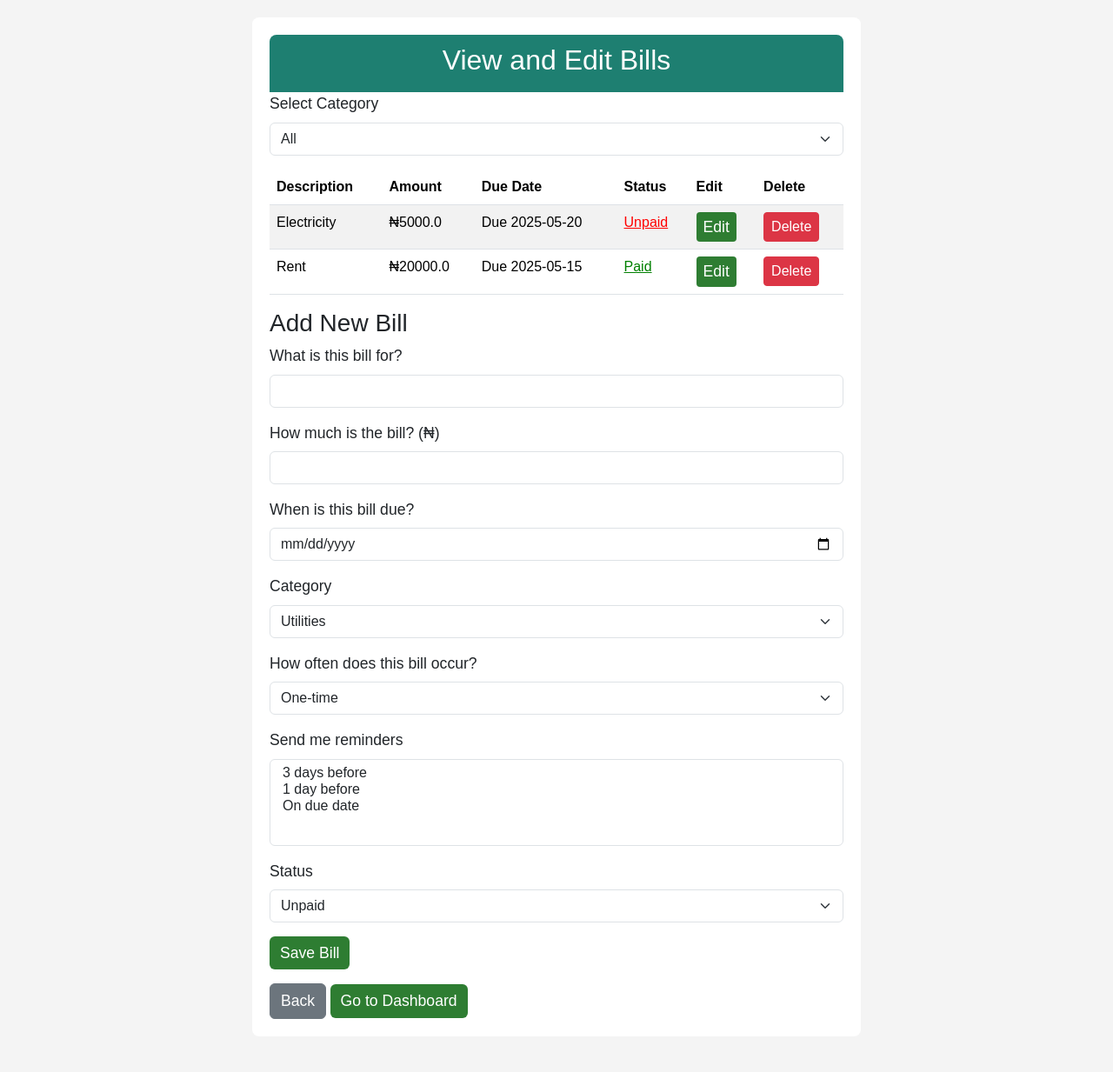
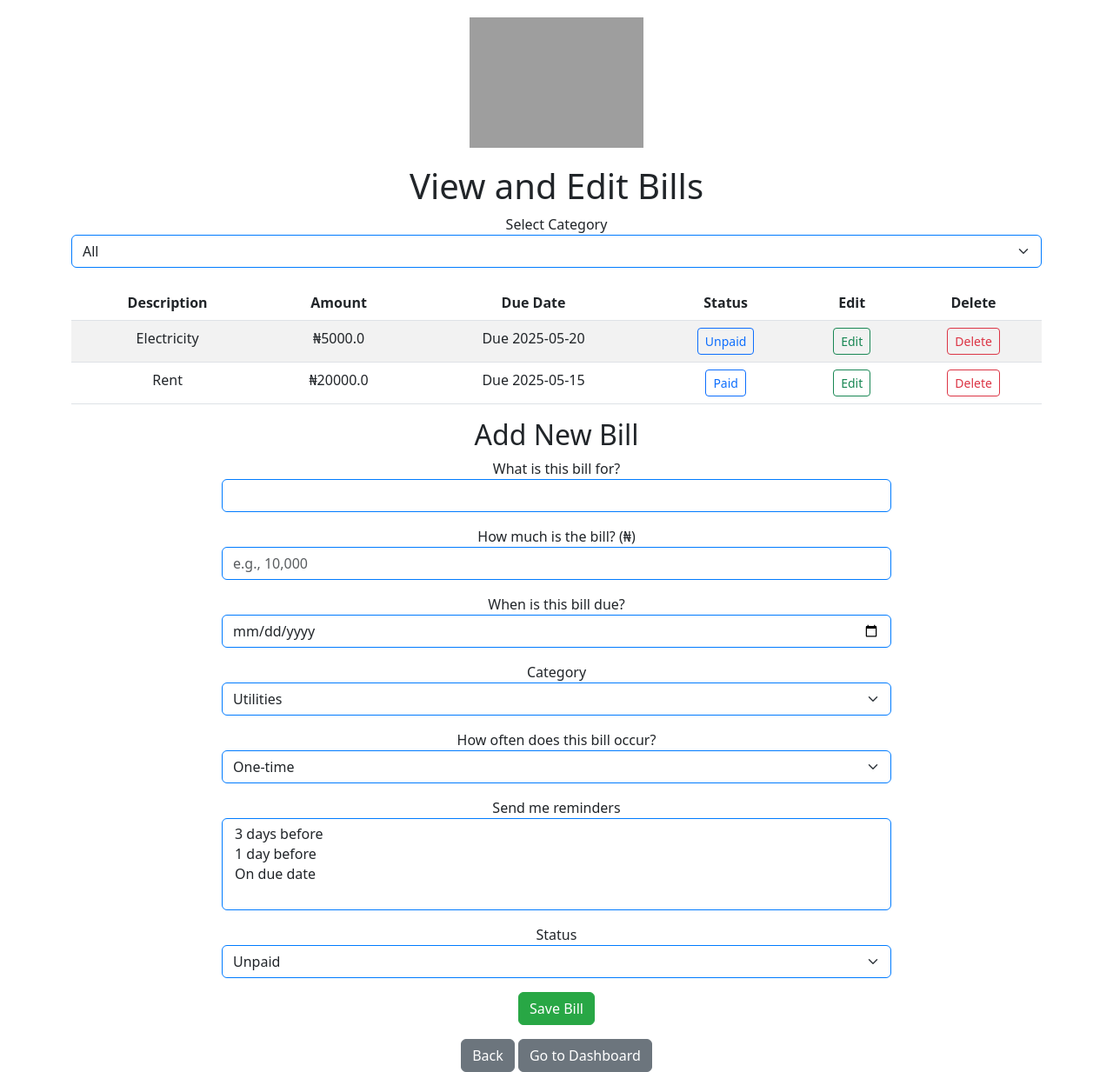
Before and after one commit to FicoreAfrica/Financial-Health-Score, a Flask app: page /view_edit_bills in a window 1280 px wide. Shown: the whole page at 87% size. Before the commit the page ends 1172 px from the top, so only its background shows below. Run offline with Flask 3, Linux system fonts and the light colour scheme; grey boxes are pictures that could not be loaded.

Commit message:
Update view_edit_bills.html

```diff
--- a/templates/view_edit_bills.html
+++ b/templates/view_edit_bills.html
@@ -1,58 +1,71 @@
 <!DOCTYPE html>
-<html lang="{{ session.language|default('en') }}">
+<html lang="en">
 <head>
     <meta charset="UTF-8">
-    <meta name="viewport" content="width=device-width, initial-scale=1.0">
+    <meta name="viewport" content="width=device-width, initial-scale=1.0, user-scalable=yes">
     <title>{{ translations['View and Edit Bills'] }}</title>
-    <link href="https://cdn.jsdelivr.net/npm/bootstrap@5.3.3/dist/css/bootstrap.min.css" rel="stylesheet">
+    <link href="https://cdn.jsdelivr.net/npm/bootstrap@5.3.0/dist/css/bootstrap.min.css" rel="stylesheet">
+    <script src="{{ url_for('static', filename='js/comma_format.js') }}"></script>
     <style>
-        body { font-family: Arial, sans-serif; background-color: #f4f4f4; }
-        .container { max-width: 700px; margin: 20px auto; background: #fff; padding: 20px; border-radius: 8px; }
-        .header { text-align: center; padding: 10px; background: #1E7F71; color: #fff; border-radius: 8px 8px 0 0; }
-        .form-label { font-size: 1.1em; }
-        .form-control, .form-select { font-size: 1em; margin-bottom: 10px; }
-        .btn-primary { background: #2E7D32; border: none; font-size: 1.1em; }
-        .btn-primary:hover { background: #0288D1; }
-        .btn-secondary { background: #6c757d; font-size: 1.1em; }
-        .btn-danger { font-size: 1em; }
-        .table { font-size: 1em; }
-        .status-paid { color: green; }
-        .status-unpaid { color: red; }
-        .form-select[multiple] { height: 100px; }
+        .ficore-logo { max-width: 200px; margin: 20px auto; display: block; }
+        .btn-primary { background-color: #28a745; border-color: #28a745; }
+        .btn-primary:hover { background-color: #218838; border-color: #1e7e34; }
+        .form-control, .form-select { border-color: #007bff; }
+        .alert-container { margin-top: 20px; }
+        .table { background-color: #f8f9fa; }
+        .category-filter { margin-bottom: 20px; }
+        .form-container { max-width: 800px; margin: auto; padding: 0 15px; }
+        .table-responsive { overflow-x: auto; }
+        .action-btn { min-width: 60px; text-align: center; }
+        th, td { white-space: nowrap; }
+        @media (max-width: 576px) {
+            .table th, .table td { font-size: 14px; padding: 8px; }
+            .action-btn { font-size: 12px; padding: 4px 8px; }
+            .form-control, .form-select { font-size: 14px; }
+        }
+        /* Customize with Ficore's actual logo and colors if different */
     </style>
 </head>
 <body>
-    <div class="container">
-        <div class="header">
-            <h2>{{ translations['View and Edit Bills'] }}</h2>
-        </div>
+    <div class="container text-center">
+        <!-- Ficore Logo -->
+        <img src="{{ url_for('static', filename='imag/ficore_logo.png') }}" alt="Ficore Africa Logo" class="ficore-logo">
+        <!-- Replace 'ficore_logo.png' with your actual logo file -->
+
+        <h1>{{ translations['View and Edit Bills'] }}</h1>
+
         {% with messages = get_flashed_messages(with_categories=true) %}
             {% if messages %}
+                <div class="alert-container">
                     {% for category, message in messages %}
                         <div class="alert alert-{{ category }}">{{ message }}</div>
                     {% endfor %}
+                </div>
             {% endif %}
         {% endwith %}
-        <div class="mb-3">
-            <label class="form-label">{{ translations['Select Category'] }}</label>
-            <select class="form-select" onchange="window.location.href='{{ url_for('view_edit_bills') }}?category='+this.value">
-                <option value="all" {% if category == 'all' %}selected{% endif %}>{{ translations['All'] }}</option>
-                <option value="utilities" {% if category == 'utilities' %}selected{% endif %}>{{ translations['Utilities'] }}</option>
-                <option value="rent" {% if category == 'rent' %}selected{% endif %}>{{ translations['Rent'] }}</option>
-                <option value="subscription" {% if category == 'subscription' %}selected{% endif %}>{{ translations['Subscription'] }}</option>
-                <option value="other" {% if category == 'other' %}selected{% endif %}>{{ translations['Other'] }}</option>
+
+        <div class="category-filter">
+            <label for="category">{{ translations['Select Category'] }}</label>
+            <select id="category" class="form-select" onchange="window.location.href=this.value">
+                <option value="{{ url_for('view_edit_bills', category='all') }}" {% if category == 'all' %}selected{% endif %}>{{ translations['All'] }}</option>
+                <option value="{{ url_for('view_edit_bills', category='utilities') }}" {% if category == 'utilities' %}selected{% endif %}>{{ translations['Utilities'] }}</option>
+                <option value="{{ url_for('view_edit_bills', category='rent') }}" {% if category == 'rent' %}selected{% endif %}>{{ translations['Rent'] }}</option>
+                <option value="{{ url_for('view_edit_bills', category='subscription') }}" {% if category == 'subscription' %}selected{% endif %}>{{ translations['Subscription'] }}</option>
+                <option value="{{ url_for('view_edit_bills', category='other') }}" {% if category == 'other' %}selected{% endif %}>{{ translations['Other'] }}</option>
             </select>
         </div>
+
         {% if bills %}
+            <div class="table-responsive">
                 <table class="table table-striped">
                     <thead>
                         <tr>
-                        <th>{{ translations['Description'] }}</th>
-                        <th>{{ translations['Amount'] }}</th>
-                        <th>{{ translations['Due Date'] }}</th>
-                        <th>{{ translations['Status'] }}</th>
-                        <th>{{ translations['Edit'] }}</th>
-                        <th>{{ translations['Delete'] }}</th>
+                            <th scope="col">{{ translations['Description'] }}</th>
+                            <th scope="col">{{ translations['Amount'] }}</th>
+                            <th scope="col">{{ translations['Due Date'] }}</th>
+                            <th scope="col">{{ translations['Status'] }}</th>
+                            <th scope="col" class="action-btn">{{ translations['Edit'] }}</th>
+                            <th scope="col" class="action-btn">{{ translations['Delete'] }}</th>
                         </tr>
                     </thead>
                     <tbody>
@@ -62,64 +75,62 @@
                                 <td>₦{{ bill.Amount }}</td>
                                 <td>{{ translations['Due'] }} {{ bill.DueDate }}</td>
                                 <td>
-                                <a href="{{ url_for('toggle_status', record_id=bill.RecordID) }}"
-                                   class="status-{{ 'paid' if bill.Status == 'Paid' else 'unpaid' }}">
-                                    {{ translations[bill.Status] }}
-                                </a>
+                                    <a href="{{ url_for('toggle_status', record_id=bill.RecordID) }}" class="btn btn-sm btn-outline-primary">{{ translations[bill.Status] }}</a>
                                 </td>
-                            <td>
-                                <a href="{{ url_for('view_edit_bills', record_id=bill.RecordID, category=category) }}"
-                                   class="btn btn-primary btn-sm">{{ translations['Edit'] }}</a>
+                                <td class="action-btn">
+                                    <a href="{{ url_for('view_edit_bills', record_id=bill.RecordID) }}" class="btn btn-sm btn-outline-success">{{ translations['Edit'] }}</a>
                                 </td>
-                            <td>
-                                <a href="{{ url_for('delete_bill', record_id=bill.RecordID) }}"
-                                   class="btn btn-danger btn-sm"
-                                   onclick="return confirm('{{ translations['Confirm Delete'] }}');">{{ translations['Delete'] }}</a>
+                                <td class="action-btn">
+                                    <a href="{{ url_for('delete_bill', record_id=bill.RecordID) }}" class="btn btn-sm btn-outline-danger">{{ translations['Delete'] }}</a>
                                 </td>
                             </tr>
                         {% endfor %}
                     </tbody>
                 </table>
+            </div>
         {% endif %}
-        <h3>{{ translations['Add New Bill'] }}</h3>
-        <form method="POST" action="{{ url_for('view_edit_bills', category=category) }}">
+
+        <div class="form-container">
+            <h2>{{ translations['Add New Bill'] }}</h2>
+            <form method="POST">
                 {{ form.hidden_tag() }}
-            <div class="mb-3">
-                <label class="form-label">{{ translations['What is this bill for?'] }}</label>
+                <div class="form-group mb-3">
+                    <label for="{{ form.description.id }}">{{ translations['What is this bill for?'] }}</label>
                     {{ form.description(class="form-control") }}
                 </div>
-            <div class="mb-3">
-                <label class="form-label">{{ translations['How much is the bill? (₦)'] }}</label>
-                {{ form.amount(class="form-control") }}
+                <div class="form-group mb-3">
+                    <label for="{{ form.amount.id }}">{{ translations['How much is the bill? (₦)'] }}</label>
+                    {{ form.amount(class="form-control comma-separated", placeholder="e.g., 10,000") }}
                 </div>
-            <div class="mb-3">
-                <label class="form-label">{{ translations['When is this bill due?'] }}</label>
+                <div class="form-group mb-3">
+                    <label for="{{ form.due_date.id }}">{{ translations['When is this bill due?'] }}</label>
                     {{ form.due_date(class="form-control") }}
                 </div>
-            <div class="mb-3">
-                <label class="form-label">{{ translations['Category'] }}</label>
+                <div class="form-group mb-3">
+                    <label for="{{ form.category.id }}">{{ translations['Category'] }}</label>
                     {{ form.category(class="form-select") }}
                 </div>
-            <div class="mb-3">
-                <label class="form-label">{{ translations['How often does this bill occur?'] }}</label>
+                <div class="form-group mb-3">
+                    <label for="{{ form.recurrence.id }}">{{ translations['How often does this bill occur?'] }}</label>
                     {{ form.recurrence(class="form-select") }}
                 </div>
-            <div class="mb-3">
-                <label class="form-label">{{ translations['Send me reminders'] }}</label>
+                <div class="form-group mb-3">
+                    <label for="{{ form.reminders.id }}">{{ translations['Send me reminders'] }}</label>
                     {{ form.reminders(class="form-select", multiple="multiple") }}
                 </div>
-            <div class="mb-3">
-                <label class="form-label">{{ translations['Status'] }}</label>
+                <div class="form-group mb-3">
+                    <label for="{{ form.status.id }}">{{ translations['Status'] }}</label>
                     {{ form.status(class="form-select") }}
                 </div>
                 {{ form.record_id(class="form-control", type="hidden") }}
                 <button type="submit" class="btn btn-primary">{{ translations['Save Bill'] }}</button>
             </form>
+        </div>
+
         <div class="mt-3">
             <a href="{{ url_for('bill_form') }}" class="btn btn-secondary">{{ translations['Back'] }}</a>
-            <a href="{{ url_for('dashboard') }}" class="btn btn-primary">{{ translations['Go to Dashboard'] }}</a>
+            <a href="{{ url_for('dashboard') }}" class="btn btn-secondary">{{ translations['Go to Dashboard'] }}</a>
         </div>
     </div>
-    <script src="https://cdn.jsdelivr.net/npm/bootstrap@5.3.3/dist/js/bootstrap.bundle.min.js"></script>
 </body>
 </html>
```
Lines whose indentation alone changed are shown as unchanged.
